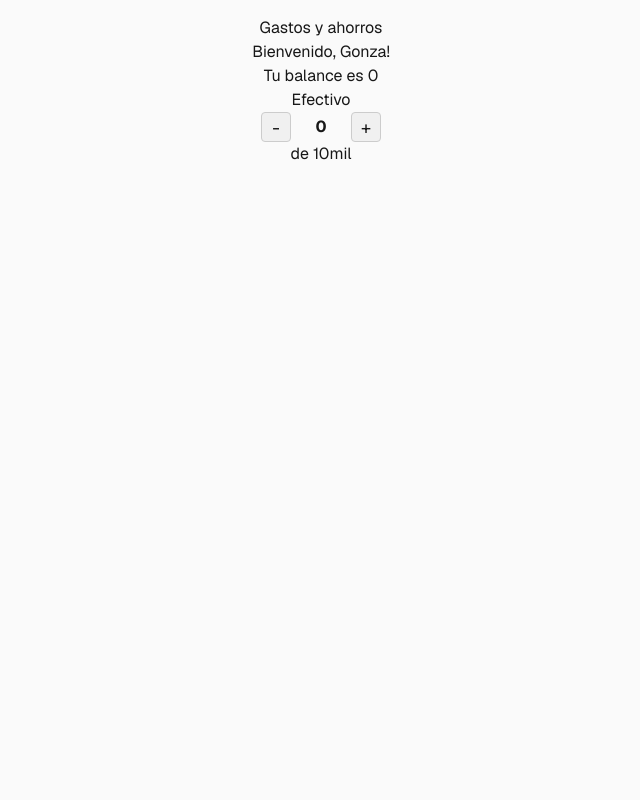
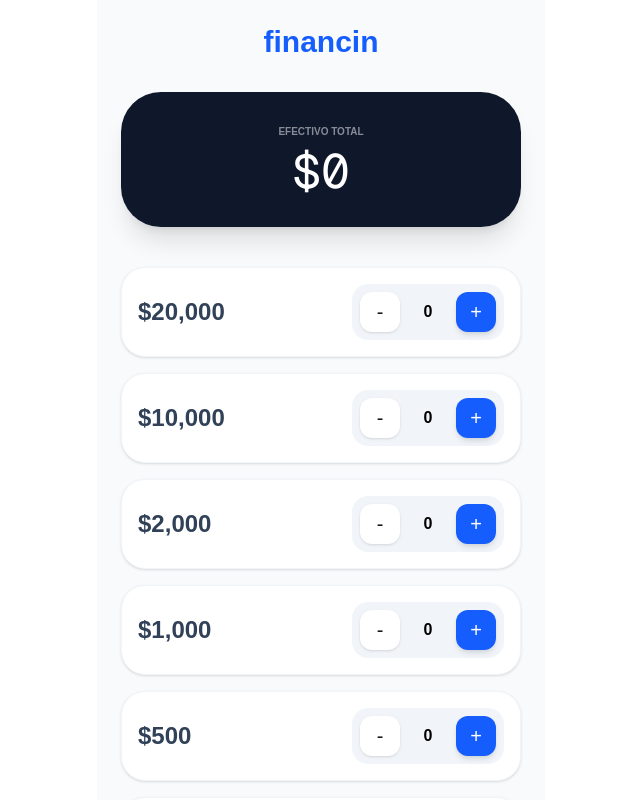
Before and after one commit to gonsalomon/financin, a Next.js app: page / in a window 1280 px wide. Shown: the top 800 px of the page, without its empty margins (319-959 px from the left). Built offline with nearby package versions, Linux system fonts and the light colour scheme.

Commit message:
Vibe coded the rest. Fully functional. Will make a new repo for its stable version.

```diff
--- a/app/page.tsx
+++ b/app/page.tsx
@@ -1,41 +1,60 @@
-"use client"
-import { useState } from "react";
+'use client';
+import { useState, useEffect } from 'react';
 
-export default function Home() {
-  const user = {
-    name: "Gonza",
-    balance: 0
-  }
+const DENOMINACIONES = [20000, 10000, 2000, 1000, 500, 200, 100, 50, 20, 10];
+
+export default function FinancinApp() {
+  const [conteo, setConteo] = useState<{ [key: number]: number }>(() => {
+    if (typeof window !== 'undefined') {
+      const saved = localStorage.getItem('financin_conteo');
+      if (saved) return JSON.parse(saved);
+    }
+    return DENOMINACIONES.reduce((acc, curr) => ({ ...acc, [curr]: 0 }), {});
+  });
+
+  // Sync to localStorage whenever conteo changes
+  useEffect(() => {
+    localStorage.setItem('financin_conteo', JSON.stringify(conteo));
+  }, [conteo]);
+
+  const actualizarCantidad = (valor: number, delta: number) => {
+    setConteo(prev => ({
+      ...prev,
+      [valor]: Math.max(0, prev[valor] + delta)
+    }));
+  };
+
+  const totalGeneral = Object.entries(conteo).reduce(
+    (acc, [valor, cantidad]) => acc + Number(valor) * cantidad, 0
+  );
+
   return (
-    <div className="flex-col min-h-screen items-center justify-center align-center p-4 bg-zinc-50 font-sans dark:bg-black">
-      <header>
-        <h1>Gastos y ahorros</h1>
-        <p>Bienvenido, {user.name}!</p>
-        <h2>Tu balance es {user.balance}</h2>
-      </header>
+    <main className="p-6 max-w-md mx-auto min-h-screen bg-slate-50">
+      <h1 className="text-3xl font-black mb-8 text-blue-600">financin</h1>
 
-      <main className="flex justify-evenly">
-        <ul>
-          <li>
-            <h3>Efectivo</h3>
-            <div><div className="contador">
-      <button className="btn-menos">-</button>
-      <span className="numero">0</span>
-      <button className="btn-mas">+</button>
-    </div> de 10mil</div>
-            <p></p>
-          </li>
-          <li>
+      <div className="bg-slate-900 p-8 rounded-[2.5rem] mb-10 text-center text-white shadow-xl">
+        <p className="text-[10px] opacity-50 uppercase font-black mb-2">Efectivo Total</p>
+        <div className="text-5xl font-mono">${totalGeneral.toLocaleString('es-AR')}</div>
+      </div>
 
-          </li>
-          <li>
-
-          </li>
-        </ul>
-      </main>
-
-      <footer>
-      </footer>
-    </div>
+      <div className="grid gap-4">
+        {DENOMINACIONES.map((valor) => (
+          <div key={valor} className="flex items-center justify-between p-4 bg-white rounded-3xl border border-slate-100 shadow-sm">
+            <span className="text-2xl font-black text-slate-700">${valor.toLocaleString()}</span>
+            <div className="flex items-center gap-4 bg-slate-100 p-2 rounded-2xl">
+              <button
+                onClick={() => actualizarCantidad(valor, -1)}
+                className="w-10 h-10 bg-white rounded-xl shadow-sm text-xl"
+              >-</button>
+              <span className="w-6 text-center font-bold "><p className='text-black'>{conteo[valor]}</p></span>
+              <button
+                onClick={() => actualizarCantidad(valor, 1)}
+                className="w-10 h-10 bg-blue-600 text-white rounded-xl shadow-md text-xl"
+              >+</button>
+            </div>
+          </div>
+        ))}
+      </div>
+    </main>
   );
 }
```
